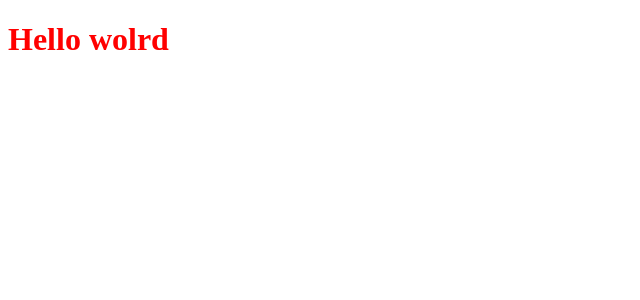
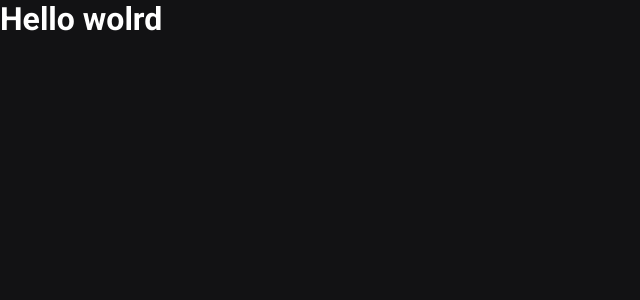
Before and after one commit to manoguii/ig-news, a Next.js app: page / in a window 1280 px wide. Shown: the top 300 px of the page, without its empty margins (0-640 px from the left). Built offline with nearby package versions, Linux system fonts and the light colour scheme.

Commit message:
style: Initial styles :art:

```diff
--- a/src/pages/_app.tsx
+++ b/src/pages/_app.tsx
@@ -1,4 +1,5 @@
 import type { AppProps } from 'next/app'
+import '../../styles/globals.scss'
 
 function MyApp({ Component, pageProps }: AppProps) {
   return <Component {...pageProps} />
--- a/src/pages/index.tsx
+++ b/src/pages/index.tsx
@@ -1,6 +1,6 @@
 import { NextPage } from 'next'
 import Head from 'next/head'
-import styles from '../../styles/Home.module.scss'
+// import styles from '../../styles/Home.module.scss'
 
 const Home: NextPage = () => {
   return (
@@ -8,7 +8,7 @@ const Home: NextPage = () => {
       <Head>
         <title>Home | Ig.News</title>
       </Head>
-      <h1 className={styles.title}>Hello wolrd</h1>
+      <h1>Hello wolrd</h1>
     </>
   )
 }
--- a/styles/Home.module.scss
+++ /dev/null
@@ -1,3 +0,0 @@
-.title {
-  color: red
-}
--- a/styles/globals.scss
+++ b/styles/globals.scss
@@ -4,6 +4,41 @@
   padding: 0;
 }
 
+:root {
+  --white: #FFFF;
+  --gray-100: #e1e1e6;
+  --gray-300: #A8A8B3;
+  --gray-900: #121214;
+
+  --cyan-500: #61BAFB;
+  --yellow-500: #EBA417;
+}
+
+@media (max-width: 1080px) {
+  html {
+    font-size: 93.75%;
+  }
+}
+
+@media (max-width: 720px) {
+  html {
+    font-size: 87.5%;
+  }
+}
+
+body {
+  background-color: var(--gray-900);
+  color: var(--white);
+}
+
+body, input, select, textarea, button {
+  font: 400 1rem "Roboto", sans-serif;
+}
+
+button {
+  cursor: pointer;
+}
+
 a {
   color: inherit;
   text-decoration: none;
```
